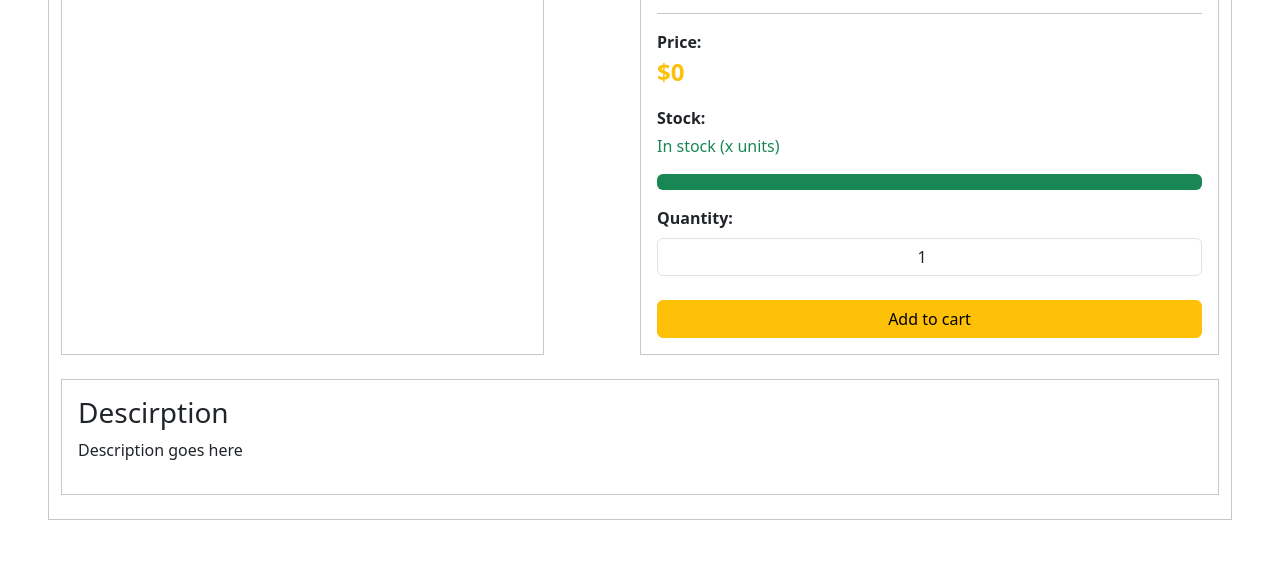
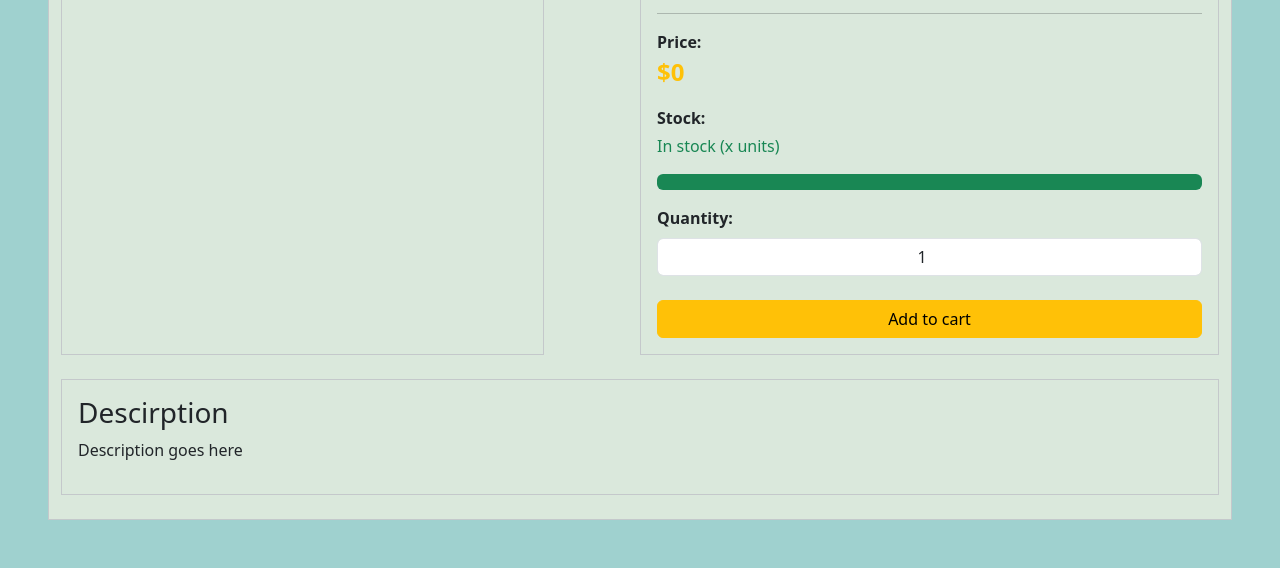
Before and after one commit to Zachry33/Fish-Ecommerce-Store, a website: page client/public/product.html in a window 1280 px wide. Shown: the part 300-868 px from the top of the page. Drawn offline with nearby package versions, Linux system fonts and the light colour scheme.

Commit message:
style changes for product page

```diff
--- a/client/public/product.html
+++ b/client/public/product.html
@@ -57,9 +57,9 @@
             </div>
         </nav>
 
-        <div id="product-page" class="pt-5 pb-5 ps-5 pe-5">
+        <div id="product-page" class="pt-5 pb-5 ps-5 pe-5"style="background-color: #9fd1cf;">
             <!-- Outer Border -->
-            <div class="container-fluid border border-secondary-subtle border-1 p-4">
+            <div class="container-fluid border border-secondary-subtle border-1 p-4" style="background-color: #dae8dc;">
                 <div class="row">
                     <!-- Image -->
                     <div class="image-container border border-secondary-subtle border-1 col-sm-5 p-3 d-flex justify-content-center">
```
Also changed, not shown: client/public/index.html (+1 -1 lines).
